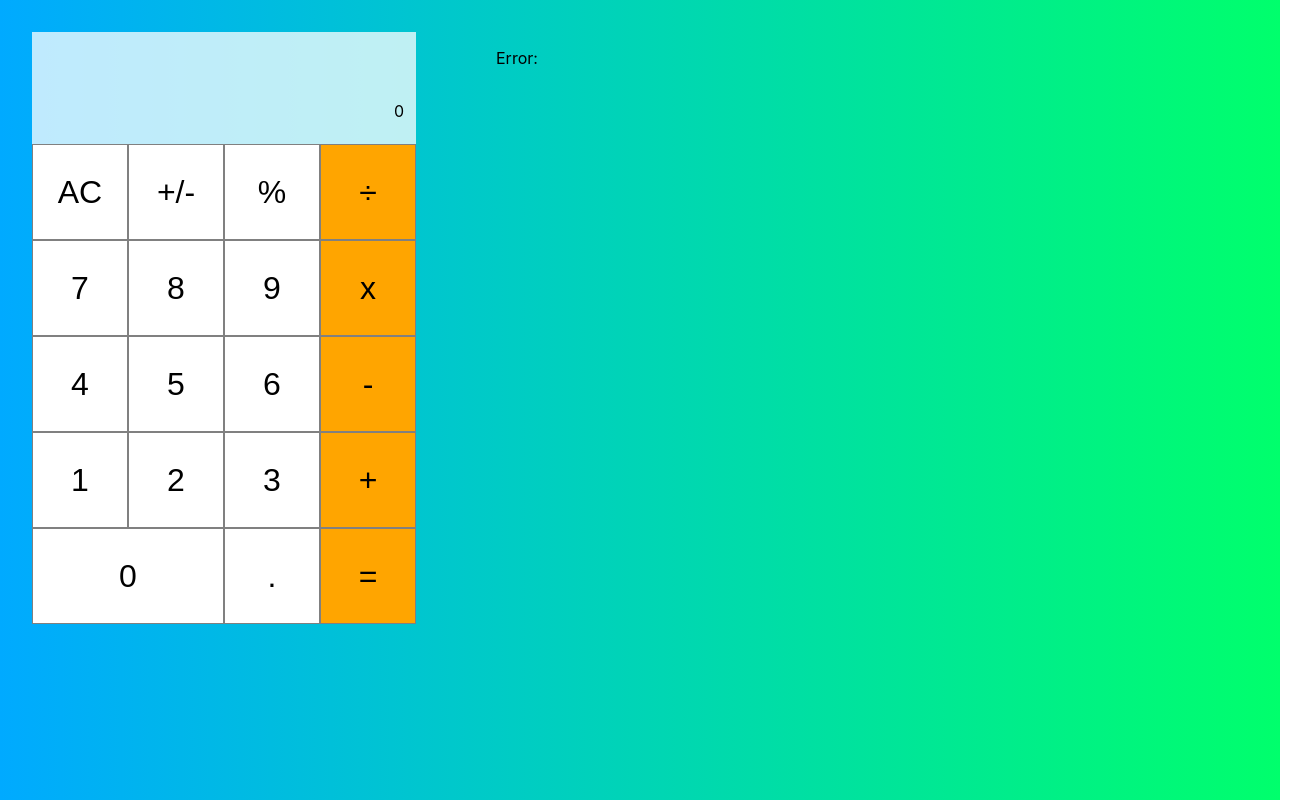
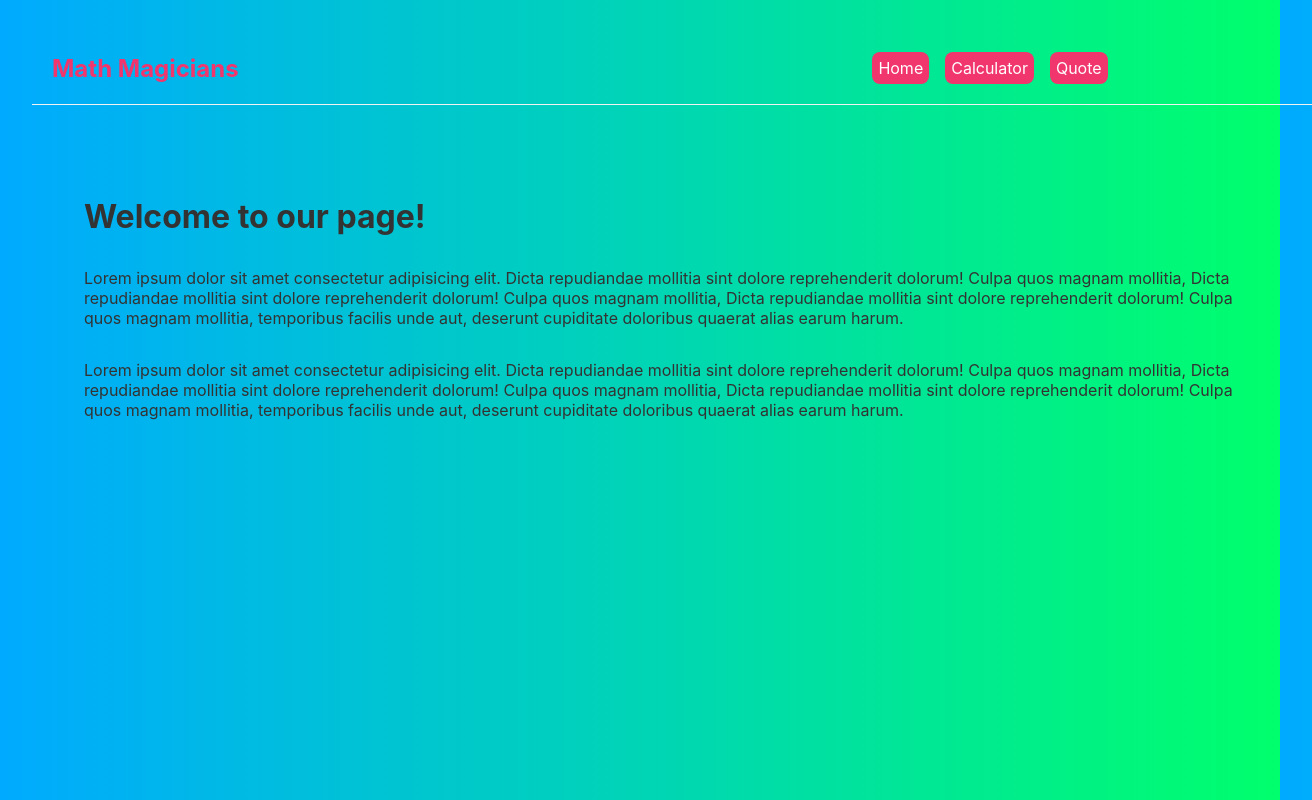
Before and after one commit to abiy006/Math-Magicians, a React (Create React App) app: page / in a window 1280 px wide. Shown: the whole page, 1312 px wide, since content can reach past the window. Built offline with nearby package versions, Linux system fonts and the light colour scheme; no server answers.

Commit message:
React router is completed

```diff
--- a/package.json
+++ b/package.json
@@ -11,6 +11,7 @@
     "react": "^18.2.0",
     "react-dom": "^18.2.0",
     "react-icons": "^4.9.0",
+    "react-router-dom": "^5.3.4",
     "react-scripts": "5.0.1",
     "web-vitals": "^2.1.4"
   },
--- a/src/App.jsx
+++ b/src/App.jsx
@@ -1,13 +1,38 @@
-import React from 'react';
+import { BrowserRouter as Router, Route, Switch } from 'react-router-dom';
 import Calculator from './components/Calculator';
 import Quote from './components/Quote';
+import Navbar from './components/Navbar';
+import Home from './components/Home';
+import NotFound from './components/NotFound';
 
 function App() {
   return (
-    <>
-      <Calculator />
-      <Quote />
-    </>
+  // <>
+  //   <Calculator />
+  //   <Quote />
+  // </>
+
+    <Router>
+      <div className="App">
+        <Navbar />
+        <div className="content">
+          <Switch>
+            <Route exact path="/">
+              <Home />
+            </Route>
+            <Route path="/calculator">
+              <Calculator />
+            </Route>
+            <Route path="/quote">
+              <Quote />
+            </Route>
+            <Route path="*">
+              <NotFound />
+            </Route>
+          </Switch>
+        </div>
+      </div>
+    </Router>
   );
 }
 
--- a/src/components/Calculator.jsx
+++ b/src/components/Calculator.jsx
@@ -15,6 +15,8 @@ function useHandleButtonOperation() {
 function Calculator() {
   const [currentState, addDigit] = useHandleButtonOperation();
   return (
+    <div className="calc-main">
+      <div className="math-desc">Let&#39;s do some math!</div>
       <div className="calculator-grid">
         <div className="output">
           <div className="previous-operand">{' '}</div>
@@ -41,6 +43,7 @@ function Calculator() {
         <button type="button" className="normal" onClick={() => addDigit('.')}>.</button>
         <button type="button" className="operators" onClick={() => addDigit('=')}>=</button>
       </div>
+    </div>
   );
 }
 
--- /dev/null
+++ b/src/components/Home.js
@@ -0,0 +1,24 @@
+function Home() {
+  return (
+    <div className="home">
+
+      <h1>Welcome to our page!</h1>
+      <p>
+        Lorem ipsum dolor sit amet consectetur adipisicing elit.
+        Dicta repudiandae mollitia sint dolore reprehenderit dolorum! Culpa quos magnam mollitia,
+        Dicta repudiandae mollitia sint dolore reprehenderit dolorum! Culpa quos magnam mollitia,
+        Dicta repudiandae mollitia sint dolore reprehenderit dolorum! Culpa quos magnam mollitia,
+        temporibus facilis unde aut, deserunt cupiditate doloribus quaerat alias earum harum.
+      </p>
+      <p>
+        Lorem ipsum dolor sit amet consectetur adipisicing elit.
+        Dicta repudiandae mollitia sint dolore reprehenderit dolorum! Culpa quos magnam mollitia,
+        Dicta repudiandae mollitia sint dolore reprehenderit dolorum! Culpa quos magnam mollitia,
+        Dicta repudiandae mollitia sint dolore reprehenderit dolorum! Culpa quos magnam mollitia,
+        temporibus facilis unde aut, deserunt cupiditate doloribus quaerat alias earum harum.
+      </p>
+    </div>
+  );
+}
+
+export default Home;
--- /dev/null
+++ b/src/components/Navbar.js
@@ -0,0 +1,41 @@
+import { Link } from 'react-router-dom';
+
+const Navbar = () => (
+  <nav className="navbar">
+    <h1>Math Magicians</h1>
+    <div className="links">
+      <Link
+        to="/"
+        style={{
+          color: 'white',
+          backgroundColor: '#f1356d',
+          borderRadius: '8px',
+        }}
+      >
+        Home
+      </Link>
+      <Link
+        to="/calculator"
+        style={{
+          color: 'white',
+          backgroundColor: '#f1356d',
+          borderRadius: '8px',
+        }}
+      >
+        Calculator
+      </Link>
+      <Link
+        to="/quote"
+        style={{
+          color: 'white',
+          backgroundColor: '#f1356d',
+          borderRadius: '8px',
+        }}
+      >
+        Quote
+      </Link>
+    </div>
+  </nav>
+);
+
+export default Navbar;
--- /dev/null
+++ b/src/components/NotFound.js
@@ -0,0 +1,11 @@
+import { Link } from 'react-router-dom';
+
+const NotFound = () => (
+  <div className="not-found">
+    <h1>Page not found!</h1>
+    <p>That page You are looking for cannot be found</p>
+    <Link to="/">Back to the homepage...</Link>
+  </div>
+);
+
+export default NotFound;
--- a/src/components/styles.css
+++ b/src/components/styles.css
@@ -2,6 +2,9 @@
 *::before,
 *::after {
   box-sizing: border-box;
+  margin: 0;
+  color: #333;
+  width: 100%;
 }
 
 body {
@@ -66,3 +69,55 @@ button {
   color: white;
   font-size: 2.5rem;
 }
+
+/* base styles */
+.navbar {
+  padding: 20px;
+  display: flex;
+  align-items: center;
+  justify-content: space-between;
+  border-bottom: 1px solid #f2f2f2;
+}
+
+.navbar h1 {
+  color: #f1356d;
+}
+
+.navbar .links {
+  display: flex;
+  justify-content: center;
+  margin-left: auto;
+}
+
+.navbar a {
+  margin-left: 16px;
+  text-decoration: none;
+  padding: 6px;
+  width: auto;
+}
+
+.navbar a:hover {
+  color: #f1356d;
+}
+
+.content {
+  display: flex;
+  margin: 40px auto;
+  padding: 20px;
+}
+
+.home {
+  display: flex;
+  flex-direction: column;
+  gap: 2rem;
+  margin: 2rem;
+}
+
+.calc-main {
+  display: flex;
+  gap: 2rem;
+}
+
+.math-desc {
+  font-size: 3rem;
+}
```
Also changed, not shown: 1 other file (tests, documents, lock files or other folders). Lines whose indentation alone changed are shown as unchanged.
